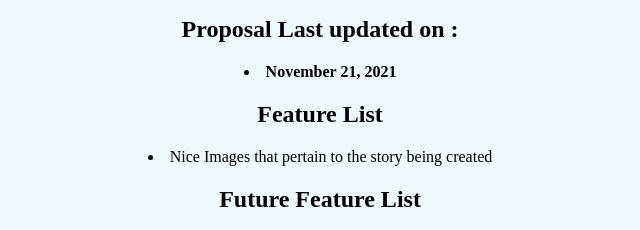
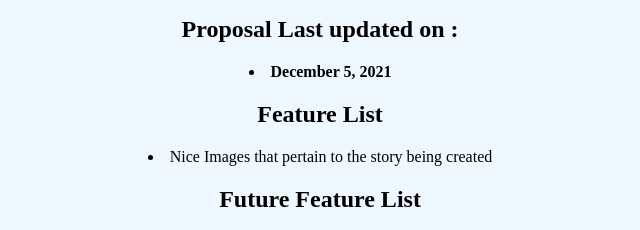
Before and after one commit to hmadhavann/final_project_proposal, a plain HTML site: page index.html in a window 1280 px wide. Shown: the part 407-637 px from the top of the page, 320-960 px from the left. Drawn offline with Linux system fonts and the light colour scheme.

Commit message:
Update index.html

```diff
--- a/index.html
+++ b/index.html
@@ -17,7 +17,7 @@
 <h2>Techonology Overview</h2>
 <p><li>Created using a combination of HTML, CSS and JAVASCRIPT to create a clean sleak website</li></p>
 <h2>Proposal Last updated on :</h2>
-<p><li><b>November 21, 2021</b></li></p>
+<p><li><b>December 5, 2021</b></li></p>
 <h2>Feature List</h2>
 <p><li>Nice Images that pertain to the story being created</li></p>
 <h2>Future Feature List</h2>
```
